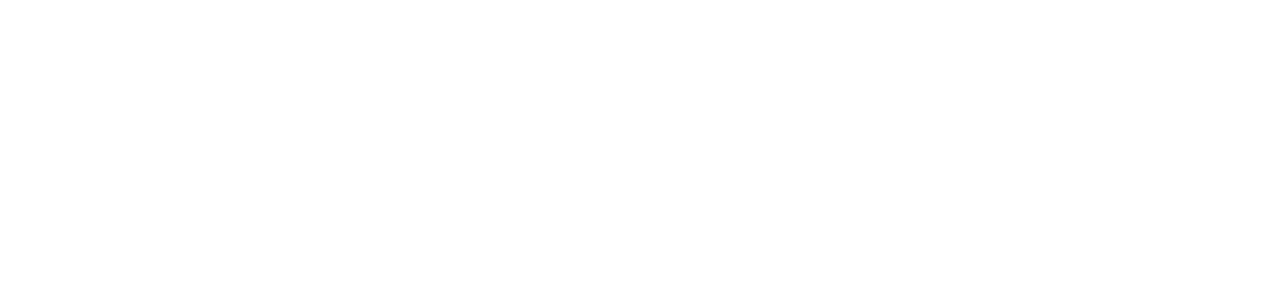
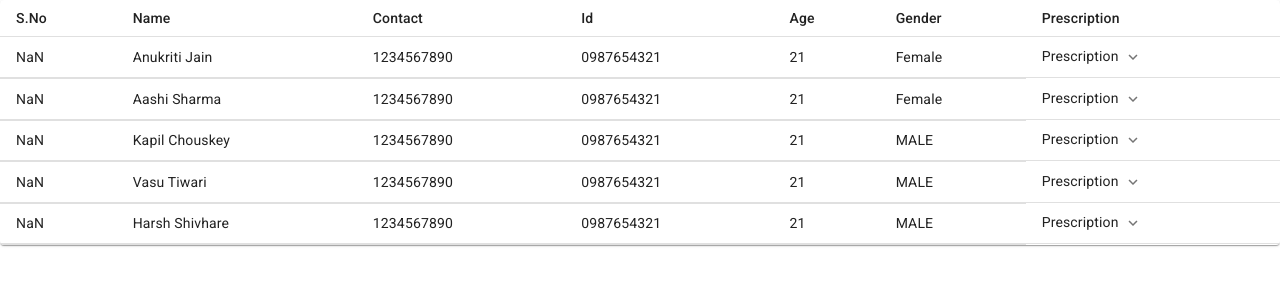
Before and after one commit to sameep25/Drug-Tracking-System, a React (Create React App) app in the folder client/: page /doctor/patient-list in a window 1280 px wide. Before the commit this address had no page. Shown: the top 300 px of the page. Built offline with nearby package versions, Linux system fonts and the light colour scheme.

Commit message:
added PatientList

```diff
--- a/client/src/App.js
+++ b/client/src/App.js
@@ -6,6 +6,7 @@
 import NewPrescription from "Pages/Doctor/NewPrescription"
 import Prescription from "Pages/Prescription"
 import DashBoard from "Pages/Doctor/DashBoard"
+import PatientList from 'Pages/Doctor/PatientList'
 
 const App = () => {
   return (
@@ -14,6 +15,7 @@
         <Routes>
           <Route path='/doctor' element={<Doctor />} >
             <Route path='new-prescription' element={<NewPrescription />} />
+            <Route path='patient-list' element={<PatientList />} />
             <Route path='' element={<DashBoard />} />
           </Route>
           <Route path='prescription' element={<Prescription />} />
--- /dev/null
+++ b/client/src/Pages/Doctor/PatientList.js
@@ -0,0 +1,180 @@
+import * as React from "react";
+import Box from "@mui/material/Box";
+import Collapse from "@mui/material/Collapse";
+import IconButton from "@mui/material/IconButton";
+import Table from "@mui/material/Table";
+import TableBody from "@mui/material/TableBody";
+import TableCell from "@mui/material/TableCell";
+import TableContainer from "@mui/material/TableContainer";
+import TableHead from "@mui/material/TableHead";
+import TableRow from "@mui/material/TableRow";
+import Paper from "@mui/material/Paper";
+import { MdKeyboardArrowDown, MdKeyboardArrowUp } from "react-icons/md";
+
+
+const patientListData = [
+  {
+    name: "Anukriti Jain",
+    contact: "1234567890",
+    aadharNo: "0987654321",
+    age: "21",
+    gender: "Female",
+    prescription : [
+        {
+          date: "2022-01-05",
+          prescriptionId: "11091700",
+        },
+        {
+          date: "2022-01-02",
+          prescriptionId: "110917wer",
+        },
+      ],
+  },
+  {
+    name: "Aashi Sharma",
+    contact: "1234567890",
+    aadharNo: "0987654321",
+    age: "21",
+    gender: "Female",
+    prescription : [
+        {
+          date: "2022-01-05",
+          prescriptionId: "11091700",
+        },
+        {
+          date: "2022-01-02",
+          prescriptionId: "110917wer",
+        },
+      ],
+  },
+
+  {
+    name: "Kapil Chouskey",
+    contact: "1234567890",
+    aadharNo: "0987654321",
+    age: "21",
+    gender: "MALE",
+    prescription : [
+        {
+          date: "2022-01-05",
+          prescriptionId: "11091700",
+        },
+        {
+          date: "2022-01-02",
+          prescriptionId: "110917wer",
+        },
+      ],
+  },
+  {
+    name: "Vasu Tiwari",
+    contact: "1234567890",
+    aadharNo: "0987654321",
+    age: "21",
+    gender: "MALE",
+    prescription : [
+        {
+          date: "2022-01-05",
+          prescriptionId: "11091700",
+        },
+        {
+          date: "2022-01-02",
+          prescriptionId: "110917wer",
+        },
+      ],
+  },
+  {
+    name: "Harsh Shivhare",
+    contact: "1234567890",
+    aadharNo: "0987654321",
+    age: "21",
+    gender: "MALE",
+    prescription : [
+        {
+          date: "2022-01-05",
+          prescriptionId: "11091700",
+        },
+        {
+          date: "2022-01-02",
+          prescriptionId: "110917wer",
+        },
+      ],
+  },
+];
+
+function Row(props) {
+  const { patient,key} = props;
+  const [open, setOpen] = React.useState(false);
+
+  return (
+    <>
+      <TableRow sx={{ "& > *": { borderBottom: "unset" } }}>
+        <TableCell>{key + 1}</TableCell>
+        <TableCell>{patient.name}</TableCell>
+        <TableCell>{patient.contact}</TableCell>
+        <TableCell>{patient.aadharNo}</TableCell>
+        <TableCell>{patient.age}</TableCell>
+        <TableCell>{patient.gender}</TableCell>
+        <TableCell>Prescription
+          <IconButton
+            aria-label="expand row"
+            size="small"
+            onClick={() => setOpen(!open)}
+          >
+            {open ? <MdKeyboardArrowUp /> : <MdKeyboardArrowDown />}
+          </IconButton>
+        </TableCell>
+      </TableRow>
+      <TableRow>
+        <TableCell style={{ paddingBottom: 0, paddingTop: 0 }} colSpan={6}>
+          <Collapse in={open} timeout="auto" unmountOnExit>
+            <Box sx={{ margin: 1 }}>
+              <Table size="small">
+                <TableHead>
+                  <TableRow>
+                    <TableCell>Date</TableCell>
+                    <TableCell>Prescription</TableCell>
+                  </TableRow>
+                </TableHead>
+                <TableBody>
+                  {patient.prescription.map((prescriptionRow) => (
+                    <TableRow key={prescriptionRow.date}>
+                      <TableCell component="th" scope="row">
+                        {prescriptionRow.date}
+                      </TableCell>
+                      <TableCell>{prescriptionRow.prescriptionId}</TableCell>
+                    </TableRow>
+                  ))}
+                </TableBody>
+              </Table>
+            </Box>
+          </Collapse>
+        </TableCell>
+      </TableRow>
+    </>
+  );
+}
+
+export default function CollapsibleTable() {
+  return (
+    <TableContainer component={Paper}>
+      <Table aria-label="collapsible table" size="small">
+        <TableHead>
+          <TableRow>
+            <TableCell>S.No</TableCell>
+            <TableCell>Name</TableCell>
+            <TableCell>Contact</TableCell>
+            <TableCell>Id</TableCell>
+            <TableCell>Age</TableCell>
+            <TableCell>Gender</TableCell>
+            <TableCell>Prescription</TableCell>
+          </TableRow>
+        </TableHead>
+        <TableBody>
+          {patientListData.map((patient, i) => (
+            <Row patient={patient} key={i} />
+          ))}
+        </TableBody>
+      </Table>
+    </TableContainer>
+  );
+}
```
